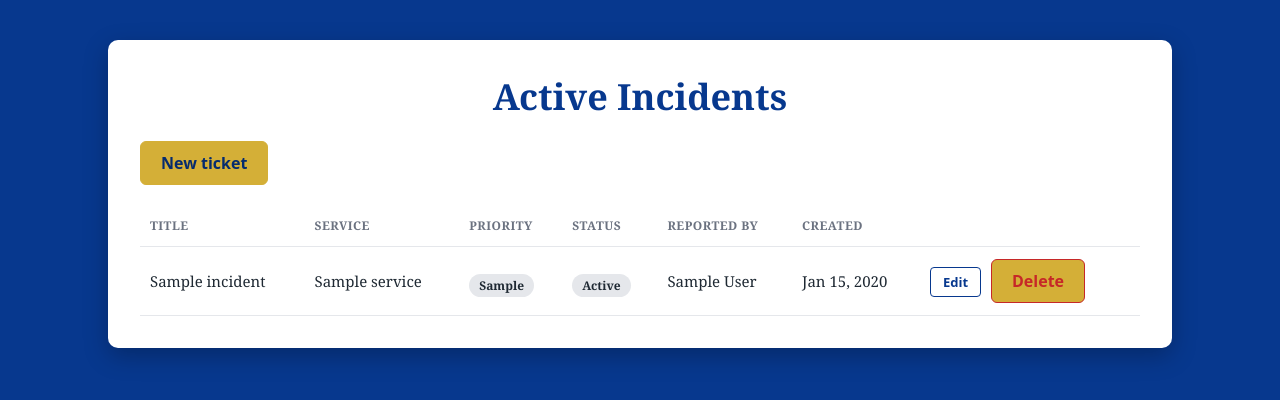
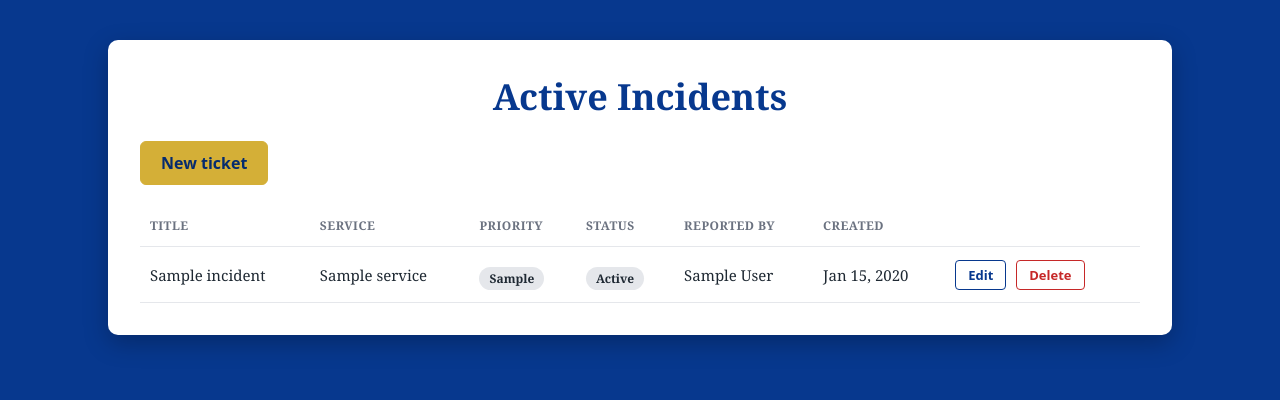
Before and after one commit to ZiedRbd/COSC-3339-Fall-2026-Term-Project, a Django app: page /incidents/list in a window 1280 px wide. Shown: the part 60-460 px from the top of the page. Run offline with Django 5.2, Linux system fonts and the light colour scheme; a user stored in the database is signed in; tables that the repository leaves empty hold one stand-in row (values such as "Sample post").

Commit message:
Make delete button match edit button size

```diff
--- a/static/css/style.css
+++ b/static/css/style.css
@@ -370,7 +370,7 @@ input:focus, textarea:focus, select:focus {
     display: inline;
 }
 
-.btn-small {
+.row-actions .btn-small {
     display: inline-block;
     font-family: system-ui, -apple-system, 'Segoe UI', Roboto, sans-serif;
     font-size: 13px;
@@ -386,17 +386,17 @@ input:focus, textarea:focus, select:focus {
     width: auto;
 }
 
-.btn-small:hover {
+.row-actions .btn-small:hover {
     background: var(--navy);
     color: var(--white);
 }
 
-.btn-small.danger {
+.row-actions .btn-small.danger {
     border-color: var(--red);
     color: var(--red);
 }
 
-.btn-small.danger:hover {
+.row-actions .btn-small.danger:hover {
     background: var(--red);
     color: var(--white);
 }
```
